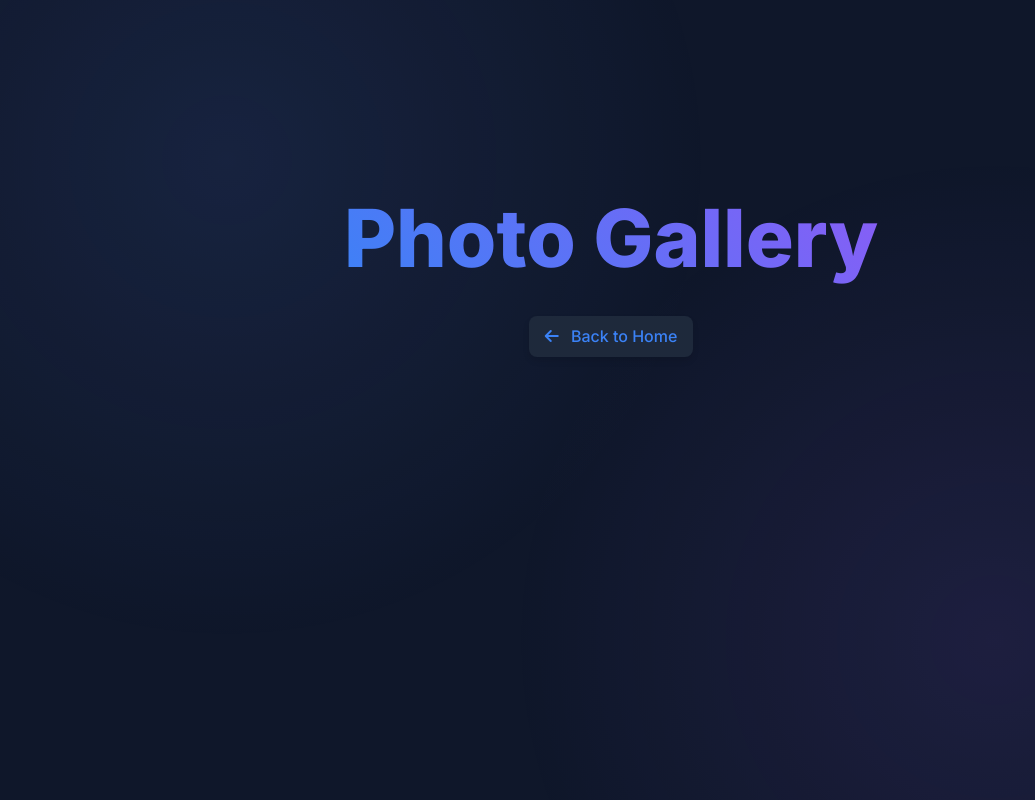
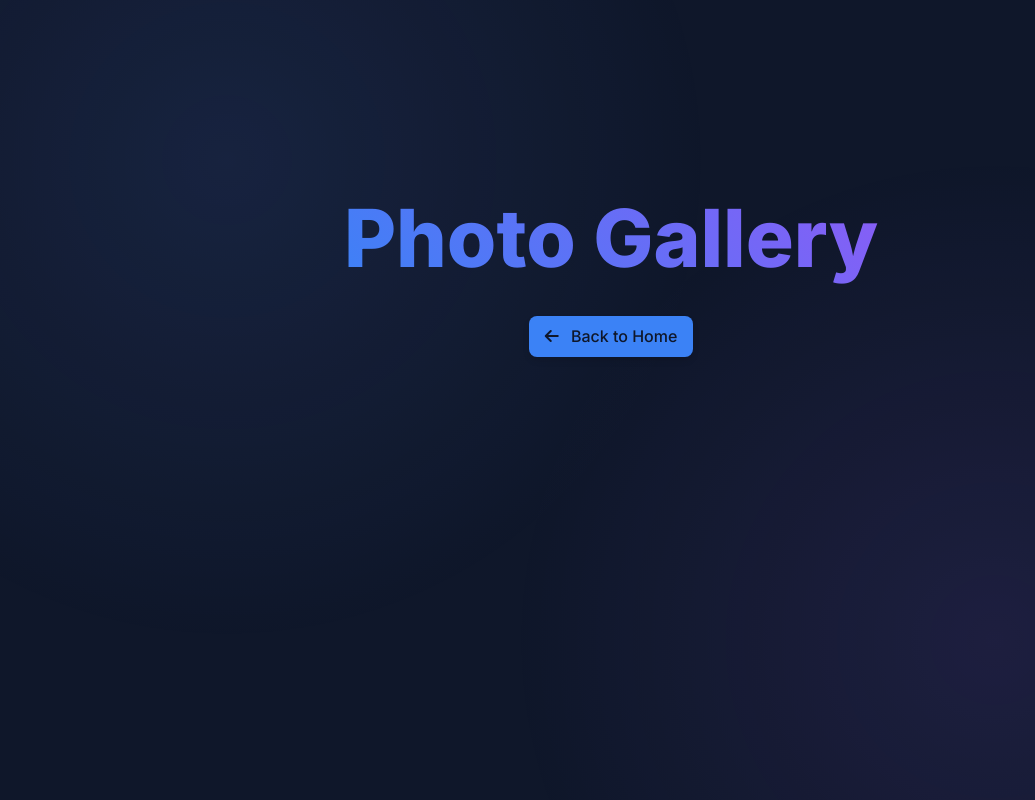
Before and after one commit to TomMitchell123/PersonalSite, a plain HTML site: page images.html in a window 1280 px wide. In both pictures the pointer is over the link "Back to Home". Shown: the top 800 px of the page, without its empty margins (29-1064 px from the left). Drawn offline with Linux system fonts and the light colour scheme.

Commit message:
Fix buttons hovers part 2

```diff
--- a/styles.css
+++ b/styles.css
@@ -418,7 +418,8 @@ button:focus {
 }
 
 .social-button:hover {
-    color: var(--highlight-color);
+    background-color: var(--highlight-color);
+    color: var(--bg-color);
     transform: translateY(-5px);
 }
 
@@ -664,11 +665,12 @@ html {
     text-decoration: none;
     border-radius: 8px;
     font-weight: 500;
-    transition: color 0.3s ease, transform 0.3s ease, box-shadow 0.3s ease;
+    transition: background-color 0.3s ease, color 0.3s ease, transform 0.3s ease, box-shadow 0.3s ease;
 }
 
 .back-button:hover {
-    color: var(--highlight-color);
+    background-color: var(--highlight-color);
+    color: var(--bg-color);
     transform: translateY(-2px);
     box-shadow: 0 4px 6px rgba(0, 0, 0, 0.1);
 }
```
